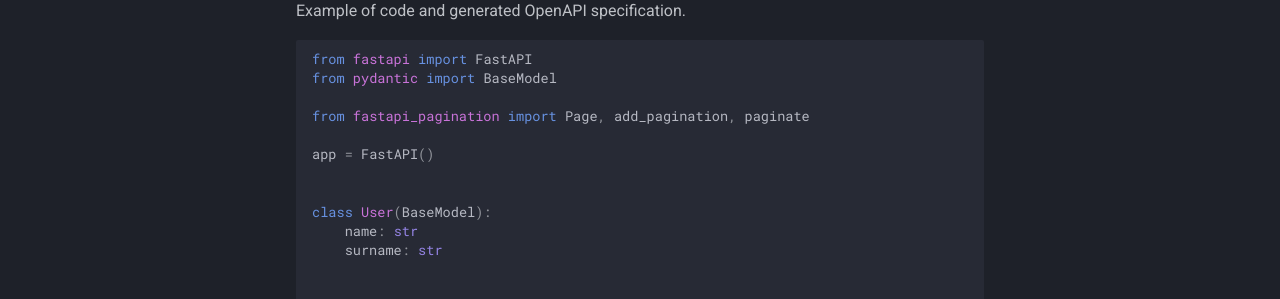
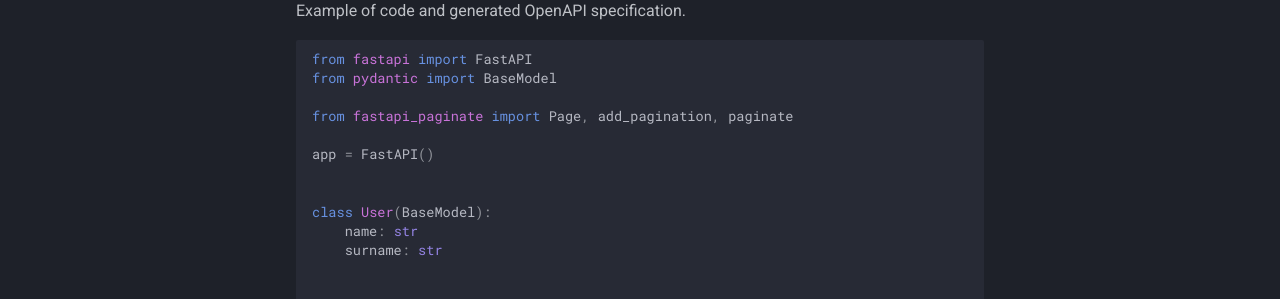
Before and after one commit to nazmulnnb/fastapi-paginate, an MkDocs documentation site: the page built from docs/index.md, in a window 1280 px wide and 900 px high. Shown: the part 223-522 px from the top of the window. Built offline with MkDocs 1.6.1 and Material for MkDocs 9.7.7, drawn with Linux system fonts in a browser that asks for light colours; comment, search, counter and statistics services are not loaded.

Commit message:
:memo: updated repo_name

```diff
--- a/docs/index.md
+++ b/docs/index.md
@@ -8,7 +8,7 @@
 from fastapi import FastAPI
 from pydantic import BaseModel
 
-from fastapi_pagination import Page, add_pagination, paginate
+from fastapi_paginate import Page, add_pagination, paginate
 
 app = FastAPI()
 
```
Also changed, not shown: docs/first-steps.md (+1 -1 lines), 1 other file.
